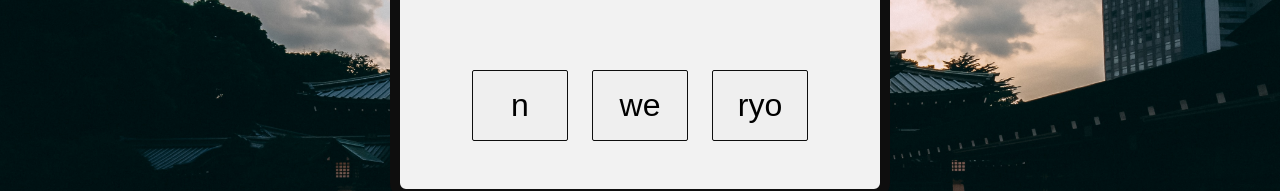
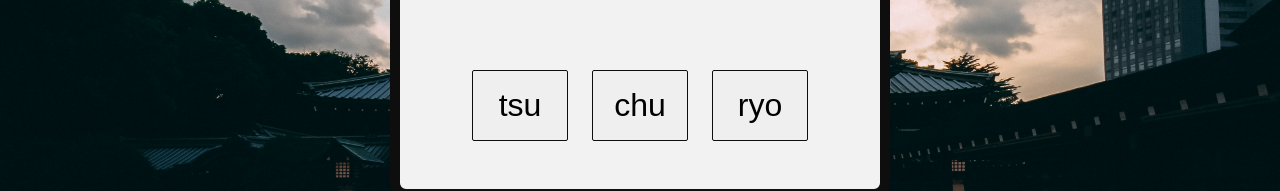
Before and after one commit to johansaldes/hiragana, a React (Create React App) app: page / in a window 1280 px wide. Shown: the part 518-709 px from the top of the page. Built offline with nearby package versions, Linux system fonts and the light colour scheme.

Commit message:
feat: answers are now all the same length and no duplicate answers

```diff
--- a/src/cards.js
+++ b/src/cards.js
@@ -436,7 +436,20 @@ const cards = [{
   romanji: ['pyo'],
 }];
 
-const getRandomCard = () => cards[Math.floor(Math.random() * cards.length)];
+const getRandomCard = (answer = '') => {
+  let properLength = true;
+  let result = cards[Math.floor(Math.random() * cards.length)];
+  if (!answer) {
+    return result;
+  }
+  while (answer === result.romanji[0] || properLength) {
+    result = cards[Math.floor(Math.random() * cards.length)];
+    if (result.romanji[0].length === answer.length) {
+      properLength = false;
+    }
+  }
+  return result;
+};
 
 const getRomanji = (card) => card.romanji;
 
--- a/src/components/Card.jsx
+++ b/src/components/Card.jsx
@@ -32,11 +32,16 @@ function Card() {
     }, 1500);
   };
 
-  const generateAnswers = useCallback(() => [
-    getRandomCard().romanji[0],
-    getRandomCard().romanji[0],
+  const generateAnswers = useCallback(() => {
+    if (card) {
+      return [
+        getRandomCard(card.romanji[0]).romanji[0],
+        getRandomCard(card.romanji[0]).romanji[0],
         card.romanji[0],
-  ].sort(() => Math.random() - 0.5), [card]);
+      ].sort(() => Math.random() - 0.5);
+    }
+    return [];
+  }, [card]);
 
   const sumbitAnswer = useCallback(
     (answer) => {
@@ -54,6 +59,7 @@ function Card() {
   );
 
   const SelectAnswer = useMemo(() => {
+    if (card) {
       return generateAnswers().map((answer) => (
         <button
           className="AnswerBtn"
@@ -63,6 +69,8 @@ function Card() {
           {answer}
         </button>
       ));
+    }
+    return <div />
   }, [card]);
 
   return (
```
Lines whose indentation alone changed are shown as unchanged.
